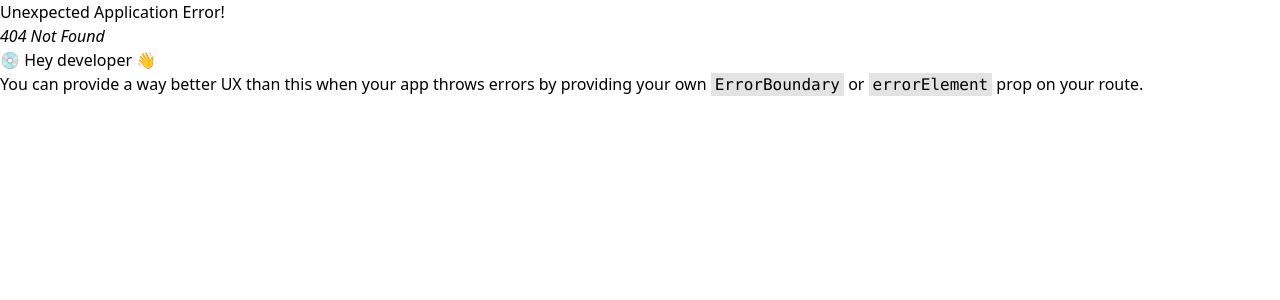
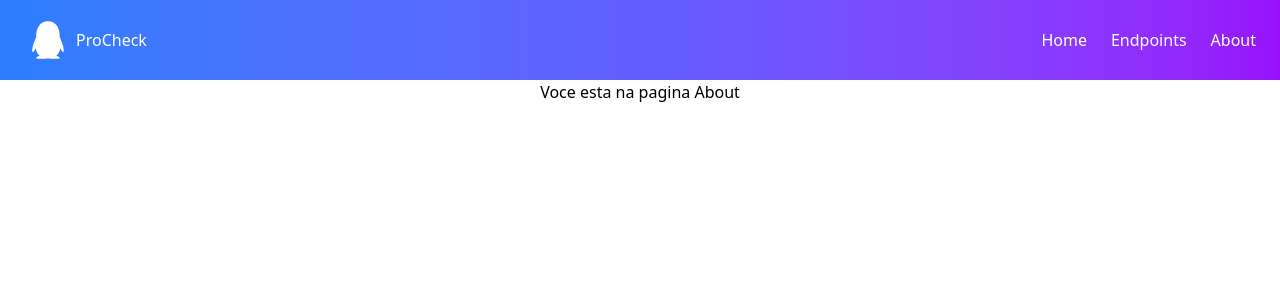
Before and after one commit to gabrielamara98/front-case, a React (Vite) app: page /about in a window 1280 px wide. Before the commit this address had no page. Shown: the top 300 px of the page. Built offline with nearby package versions, Linux system fonts and the light colour scheme.

Commit message:
Rotas das paginas

```diff
--- /dev/null
+++ b/src/components/About/About.jsx
@@ -0,0 +1,6 @@
+const About = () =>{
+    return(
+        <h1>Voce esta na pagina About</h1>
+    )
+}
+export default About
--- /dev/null
+++ b/src/components/Endpoint/Endpoint.jsx
@@ -0,0 +1,6 @@
+const Endpoint = () =>{
+    return(
+        <h1>Voce esta na pagina Endpoint</h1>
+    )
+}
+export default Endpoint
--- a/src/components/Header/Header.jsx
+++ b/src/components/Header/Header.jsx
@@ -1,3 +1,4 @@
+import { Link } from "react-router-dom"
 import Logo from "./Logo"
 
 const Header = () =>{
@@ -6,9 +7,9 @@ const Header = () =>{
             <Logo/>
             <nav>
                 <ul className="flex gap-6 place-content-end">
-                    <li>Home</li>
-                    <li>Endpoints</li>
-                    <li>About</li>
+                    <Link to = "/"><li>Home</li></Link>
+                    <Link to = "/endpoint"><li>Endpoints</li></Link>
+                    <Link to = "/about"><li>About</li></Link>
                 </ul>
             </nav>
         </header>
--- a/src/routes/AppRoutes.jsx
+++ b/src/routes/AppRoutes.jsx
@@ -1,13 +1,16 @@
 import {createBrowserRouter} from 'react-router-dom'
 import RootLayout from '../pages/RootLayout'
 import Card from '../components/Card/Card'
+import About from '../components/About/About'
+import Endpoint from '../components/Endpoint/Endpoint'
 
 export const router = createBrowserRouter([
     {path: "/",
     element : <RootLayout/>,
-    children:[{
-        index:true,
-        element:<Card/>
-    }]
+    children:[
+        {index:true,element:<Card/>},
+        {path:"about", element:<About/>},
+        {path:"endpoint",element:<Endpoint/>}
+    ]
     },
 ])
```
